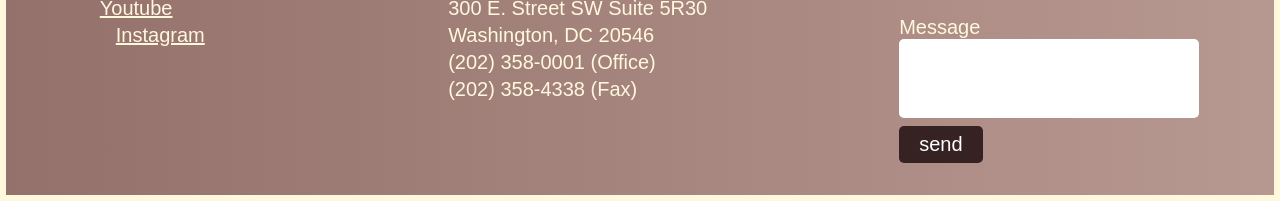
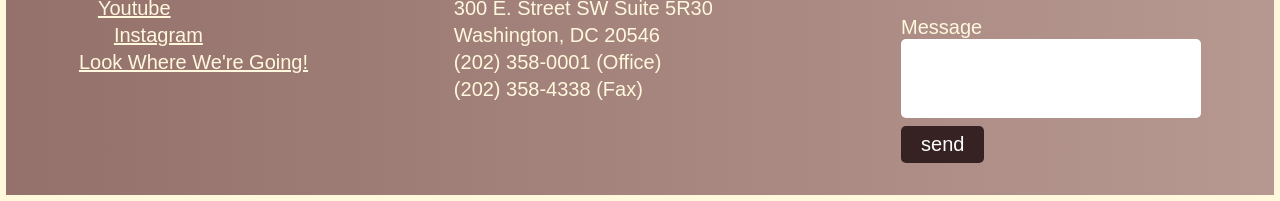
Before and after one commit to claxb/nasa_page_c12, a plain HTML site: page index.html in a window 1280 px wide. Shown: the part 617-818 px from the top of the page. Drawn offline with Linux system fonts and the light colour scheme; a web font is replaced by a local one.

Commit message:
slide link

```diff
--- a/index.html
+++ b/index.html
@@ -20,6 +20,7 @@
       <p><a href="https://www.facebook.com/NASA/">Facebook</a></p>
       <p><a href="https://www.youtube.com/user/NASAtelevision">Youtube</a></p>
       <p><a href="https://www.instagram.com/nasa/">Instagram</a></p>
+      <p><a href="https://claxb.github.io/nasa_slide_c12/">Look Where We're Going!</a></p>
     </div>
     <div class="office">
       <h3>OFFICE INFO</h3>
```
